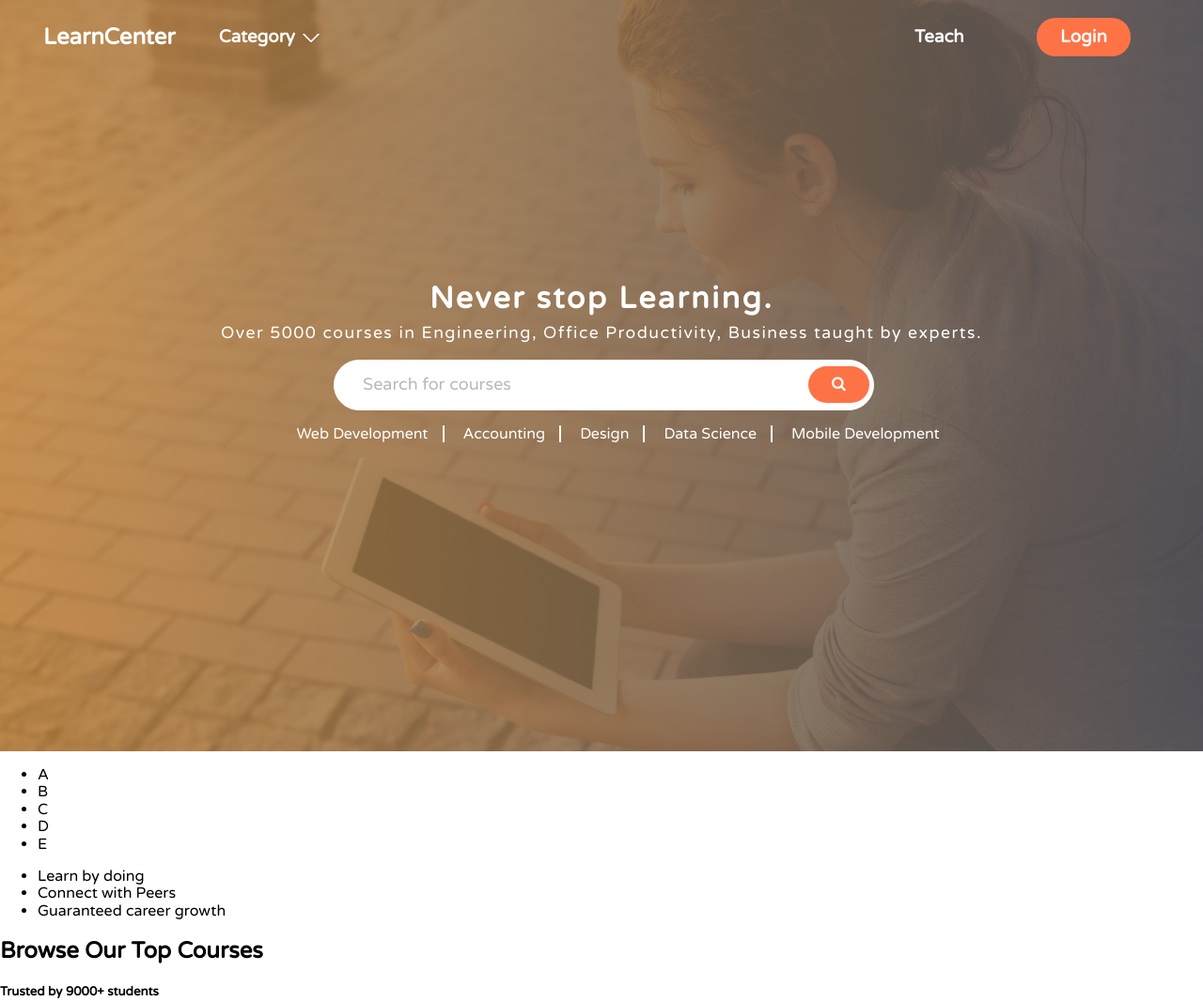
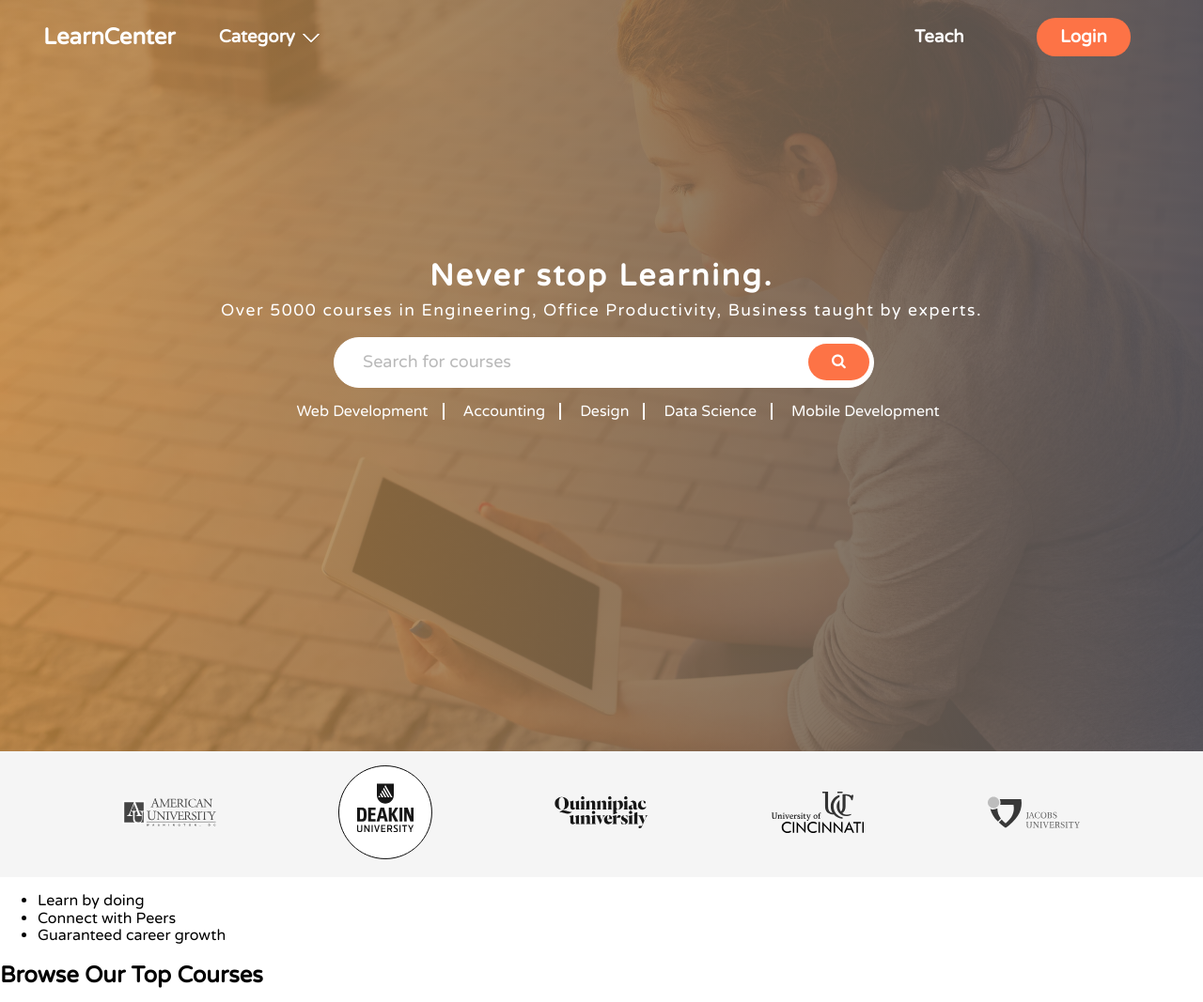
Before and after one commit to alfmoh/learn-center, a website built with webpack: page app/index.html in a window 1280 px wide. Shown: the top 1067 px of the page at 94% size. Built offline with nearby package versions, Linux system fonts and the light colour scheme.

Commit message:
trusted section styled. fix added for Edge browser non support for space-evenly.

```diff
--- a/app/assets/styles/base/_variables.css
+++ b/app/assets/styles/base/_variables.css
@@ -2,3 +2,4 @@ $mainOrange : #FD7346;
 $darkerBlack: #181818;
 $lightBlack : #222222;
 $mainWhite: #FFF;
+$lightGrey: #F5F5F5;
--- a/app/assets/styles/modules/_banner.css
+++ b/app/assets/styles/modules/_banner.css
@@ -1,7 +1,7 @@
 .banner {
     display: flex;
     flex-direction: column;
-    transform: translateY(25%);
+    transform: translateY(22%);
     align-items: center;
     color: $mainWhite;
     height: 100%;
--- /dev/null
+++ b/app/assets/styles/modules/_trusted.css
@@ -0,0 +1,30 @@
+.trusted {
+    &-list {
+        display: flex;
+        flex-wrap: wrap;
+        justify-content: space-between;
+        background-color: $lightGrey;
+        margin: 0;
+        padding: 0;
+
+        &::before, &::after {
+            content: "";
+        }
+
+        &__item {
+            padding: 15px 0;
+            list-style: none;
+            filter: grayscale(100%);
+
+            &__img {
+                cursor: pointer;
+                height: 100px;
+                width: 100px;
+            }
+
+            &:hover {
+                filter: grayscale(0%);
+            }
+        }
+    }
+}
--- a/app/assets/styles/styles.css
+++ b/app/assets/styles/styles.css
@@ -6,3 +6,4 @@
 @import "modules/_top";
 @import "modules/_nav";
 @import "modules/_banner";
+@import "modules/_trusted";
--- a/app/index.html
+++ b/app/index.html
@@ -46,13 +46,23 @@
         </section>
     </div>
 
-    <section class="trust">
-        <ul class="trust-list">
-            <li class="trust-list__item">A</li>
-            <li class="trust-list__item">B</li>
-            <li class="trust-list__item">C</li>
-            <li class="trust-list__item">D</li>
-            <li class="trust-list__item">E</li>
+    <section class="trusted">
+        <ul class="trusted-list">
+            <li class="trusted-list__item">
+                <img class="trusted-list__item__img" src="./assets/images/logos/American_University_logo.svg" alt="">
+            </li>
+            <li class="trusted-list__item">
+                <img class="trusted-list__item__img" src="./assets/images/logos/Deakin_University_Logo_2017.svg">
+            </li>
+            <li class="trusted-list__item">
+                <img class="trusted-list__item__img" src="./assets/images/logos/Quinnipiac_University_logo.svg">
+            </li>
+            <li class="trusted-list__item">
+                <img class="trusted-list__item__img" src="./assets/images/logos/University_of_Cincinnati_logo.svg">
+            </li>
+            <li class="trusted-list__item">
+                <img class="trusted-list__item__img" src="./assets/images/logos/Jacobs_University_Bremen_logo.svg">
+            </li>
         </ul>
     </section>
 
--- a/app/temp/styles/styles.css
+++ b/app/temp/styles/styles.css
@@ -382,8 +382,12 @@ body {
 
 .site-nav-item-left {
             max-width: 30vw;
-            justify-content: space-evenly;
+            justify-content: space-between;
         }
+
+.site-nav-item-left::before, .site-nav-item-left::after {
+                content: "";
+            }
 
 .site-nav-item-left__cat {
                 display: flex;
@@ -410,8 +414,12 @@ body {
 
 .site-nav-item-right {
             max-width: 30vw;
-            justify-content: space-evenly;
+            justify-content: space-between;
         }
+
+.site-nav-item-right::before, .site-nav-item-right::after {
+                content: "";
+            }
 
 .site-nav-item-right__login {
                 padding: 10px 25px;
@@ -420,8 +428,8 @@ body {
 .banner {
     display: flex;
     flex-direction: column;
-    -webkit-transform: translateY(25%);
-            transform: translateY(25%);
+    -webkit-transform: translateY(22%);
+            transform: translateY(22%);
     align-items: center;
     color: #FFF;
     height: 100%;
@@ -508,3 +516,34 @@ body {
 .banner-sample-list__item:hover {
                 text-decoration: underline;
             }
+
+.trusted-list {
+        display: flex;
+        flex-wrap: wrap;
+        justify-content: space-between;
+        background-color: #F5F5F5;
+        margin: 0;
+        padding: 0;
+    }
+
+.trusted-list::before, .trusted-list::after {
+            content: "";
+        }
+
+.trusted-list__item {
+            padding: 15px 0;
+            list-style: none;
+            -webkit-filter: grayscale(100%);
+                    filter: grayscale(100%);
+        }
+
+.trusted-list__item__img {
+                cursor: pointer;
+                height: 100px;
+                width: 100px;
+            }
+
+.trusted-list__item:hover {
+                -webkit-filter: grayscale(0%);
+                        filter: grayscale(0%);
+            }
```
Also changed, not shown: app/assets/styles/modules/_nav.css (+10 -2 lines), app/assets/images/logos/American_University_logo.svg (added), app/assets/images/logos/Deakin_University_Logo_2017.svg (added), app/assets/images/logos/Jacobs_University_Bremen_logo.svg (added), app/assets/images/logos/Quinnipiac_University_logo.svg (added), app/assets/images/logos/University_of_Cincinnati_logo.svg (added).
